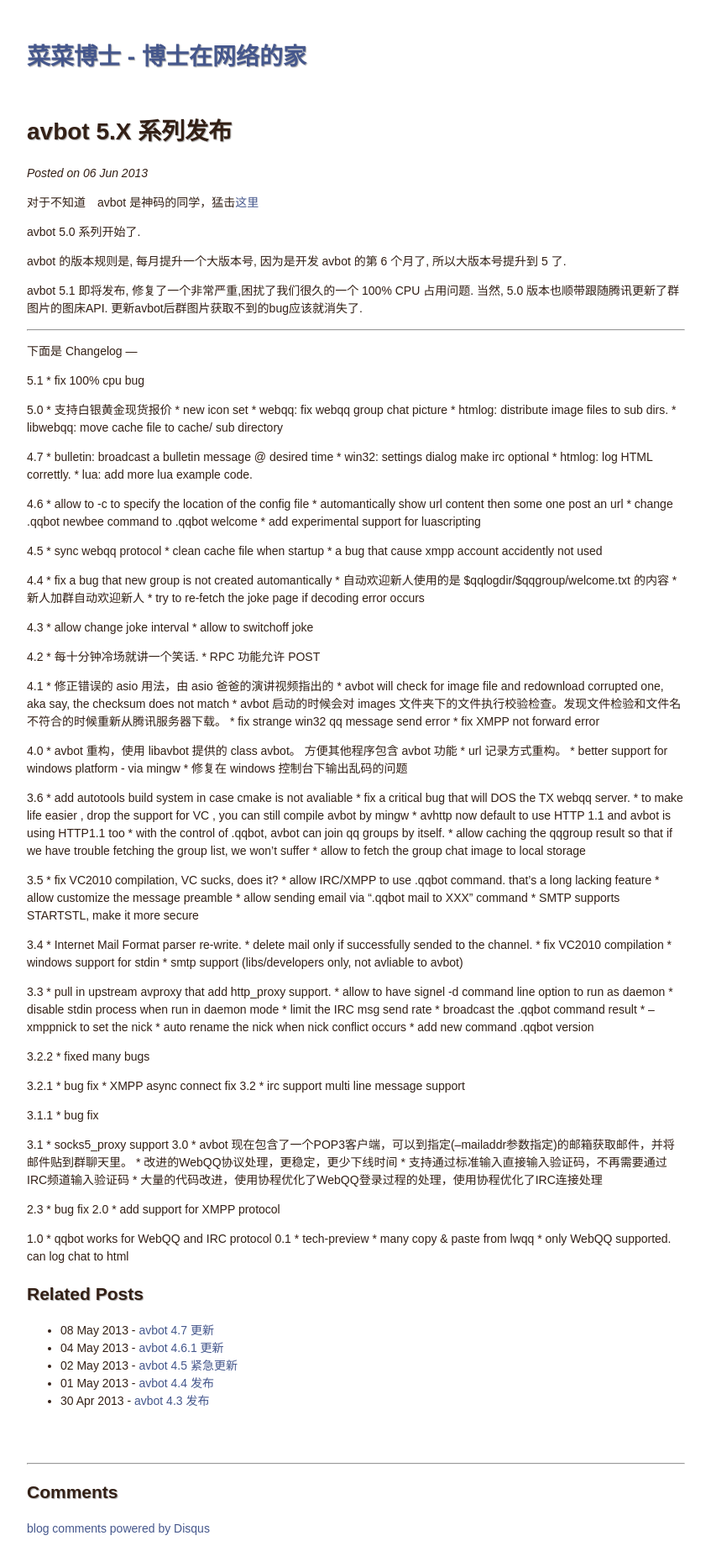
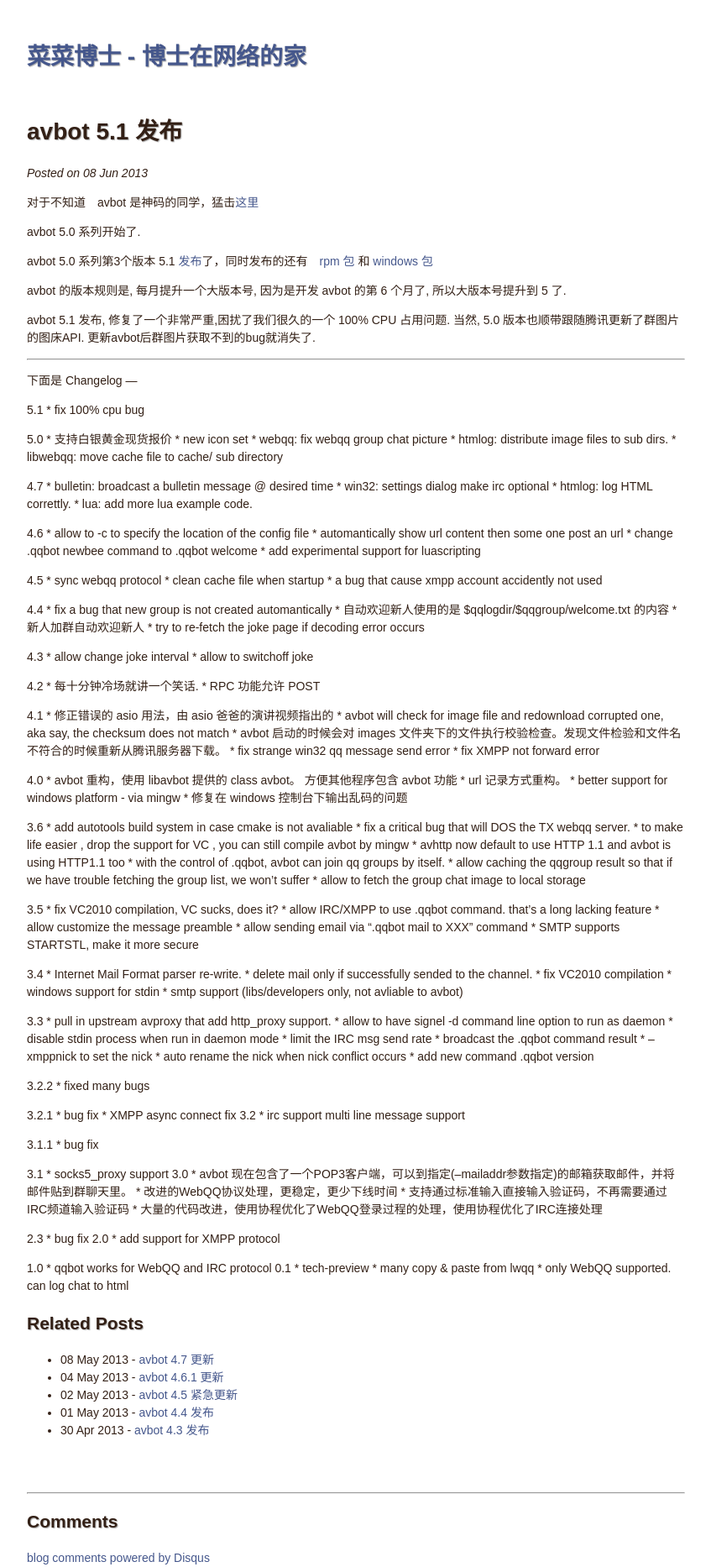
Before and after one commit to microcai/microcai.github.io, a Jekyll site: the page built from _posts/2013-06-08-avbot-5.1.md, in a window 1280 px wide. Shown: the whole page at 84% size, without its empty margins (216-1063 px from the left). Built offline with Jekyll 4.4.1, drawn with Linux system fonts in a browser that asks for light colours; Markdown is read by kramdown in place of the engine named in the settings; comment, search, counter and statistics services are not loaded; before the commit the page ends 1831 px from its top, so only the background shows below that.

Commit message:
avbot 5.1 正式发布

```diff
--- a/_posts/2013-06-06-avbot-5.1.md
+++ b/_posts/2013-06-08-avbot-5.1.md
@@ -1,15 +1,18 @@
 ---
 layout: post
-title: avbot 5.X 系列发布
+title: avbot 5.1 发布
 ---
 
 对于不知道　avbot 是神码的同学，猛击[这里](http://qqbot.avplayer.org)
 
 avbot 5.0 系列开始了.
 
+avbot 5.0 系列第3个版本 5.1  [发布](http://sourceforge.net/projects/avbot/files/sources/avbot-5.1.tar.bz2/download)了，同时发布的还有　[rpm 包](https://sourceforge.net/projects/avbot/files/rpm/) 和 [windows 包](https://sourceforge.net/projects/avbot/files/win32/)
+
 avbot 的版本规则是, 每月提升一个大版本号, 因为是开发 avbot 的第 6 个月了, 所以大版本号提升到 5 了.
 
-avbot 5.1 即将发布, 修复了一个非常严重,困扰了我们很久的一个 100% CPU 占用问题. 当然, 5.0 版本也顺带跟随腾讯更新了群图片的图床API. 更新avbot后群图片获取不到的bug应该就消失了.
+avbot 5.1 发布, 修复了一个非常严重,困扰了我们很久的一个 100% CPU 占用问题.
+当然, 5.0 版本也顺带跟随腾讯更新了群图片的图床API. 更新avbot后群图片获取不到的bug就消失了.
 
 ---
 下面是 Changelog
```
